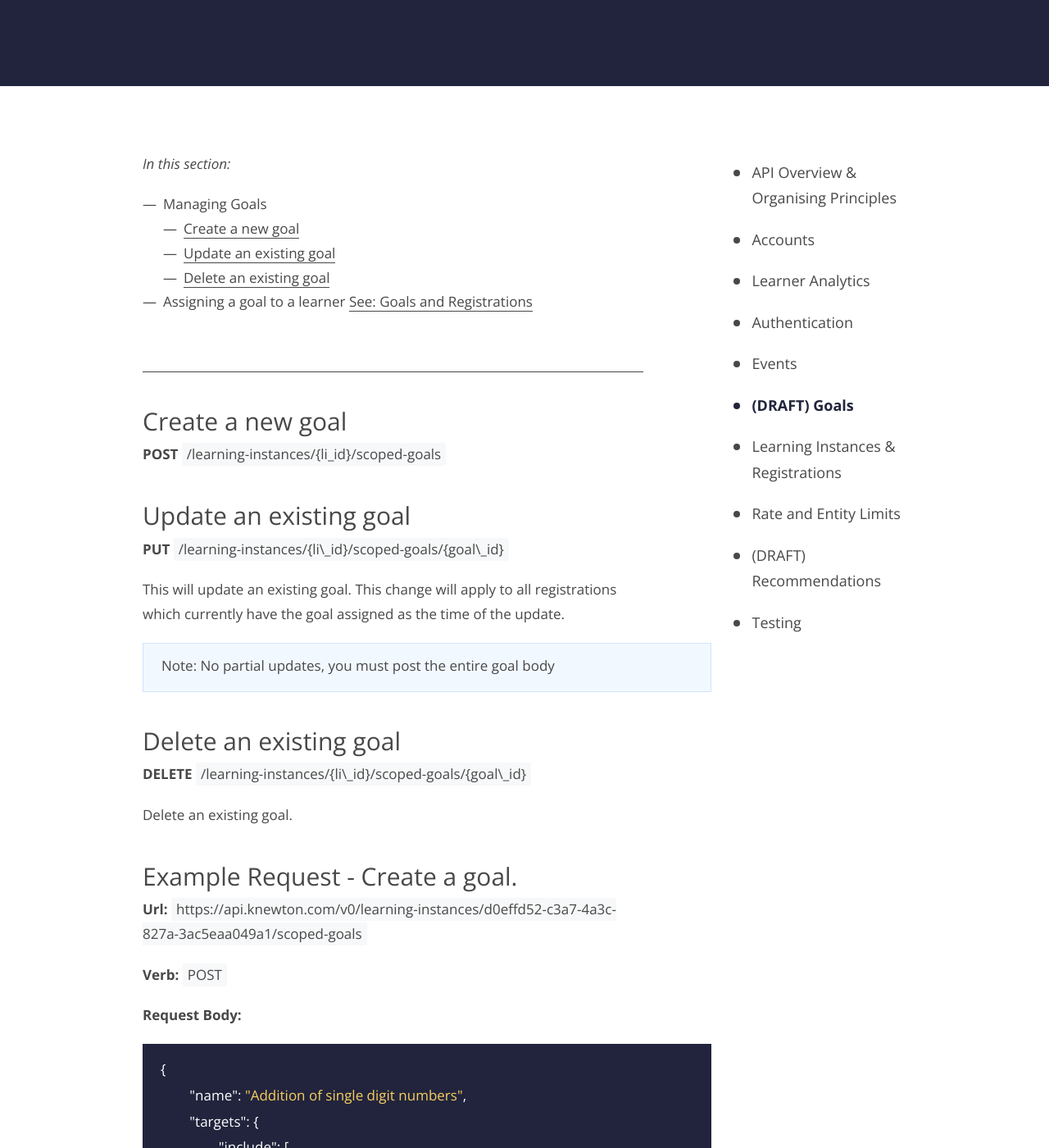
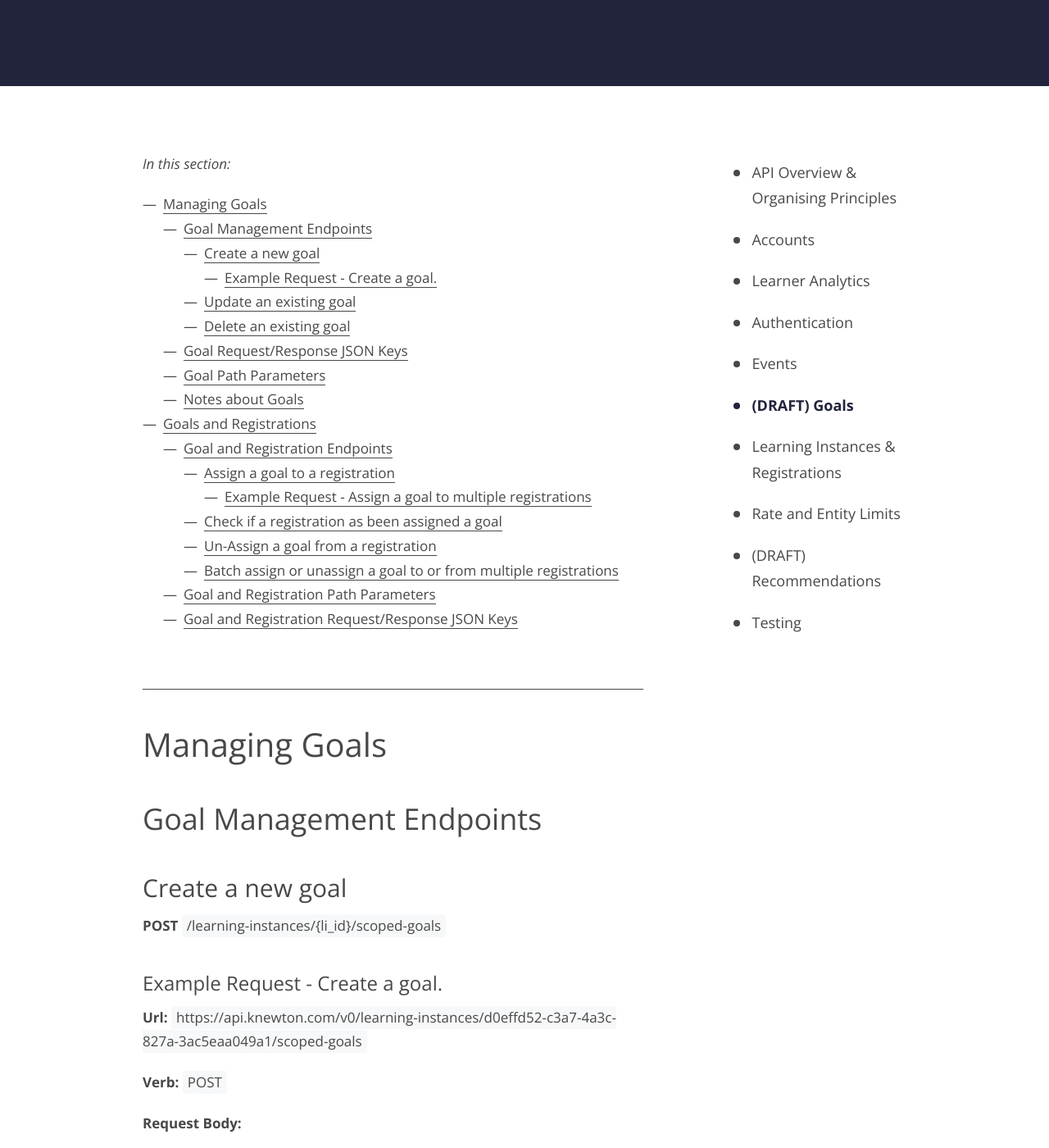
Before and after one commit to aheitzmann/some-docsite, a Jekyll site: the page built from _documentation/goals.md, in a window 1280 px wide and 1400 px high, scrolled down 473 px. Shown: the whole window at 82% size. Built offline with Jekyll 4.4.1, drawn with Linux system fonts in a browser that asks for light colours; some web fonts are replaced; some of the changed text lies outside the part shown.

````diff
--- a/_documentation/goals.md
+++ b/_documentation/goals.md
@@ -13,35 +13,37 @@ hero:
 
 *In this section:*
 
-* Managing Goals
-  * [Create a new goal](#create-a-new-goal)
-  * [Update an existing goal](#update-an-existing-goal)
-  * [Delete an existing goal](#delete-an-existing-goal)
-* Assigning a goal to a learner [See: Goals and Registrations](#goals-and-registrations)
+- [Managing Goals](#managing-goals)
+	- [Goal Management Endpoints](#goal-management-endpoints)
+		- [Create a new goal](#create-a-new-goal)
+			- [Example Request - Create a goal.](#example-request---create-a-goal)
+		- [Update an existing goal](#update-an-existing-goal)
+		- [Delete an existing goal](#delete-an-existing-goal)
+	- [Goal Request/Response JSON Keys](#goal-requestresponse-json-keys)
+	- [Goal Path Parameters](#goal-path-parameters)
+	- [Notes about Goals](#notes-about-goals)
+- [Goals and Registrations](#goals-and-registrations)
+	- [Goal and Registration Endpoints](#goal-and-registration-endpoints)
+		- [Assign a goal to a registration](#assign-a-goal-to-a-registration)
+			- [Example Request - Assign a goal to multiple registrations](#example-request---assign-a-goal-to-multiple-registrations)
+		- [Check if a registration as been assigned a goal](#check-if-a-registration-as-been-assigned-a-goal)
+		- [Un-Assign a goal from a registration](#un-assign-a-goal-from-a-registration)
+		- [Batch assign or unassign a goal to or from multiple registrations](#batch-assign-or-unassign-a-goal-to-or-from-multiple-registrations)
+	- [Goal and Registration Path Parameters](#goal-and-registration-path-parameters)
+	- [Goal and Registration Request/Response JSON Keys](#goal-and-registration-requestresponse-json-keys)
 
 <br>
 
-----
+---
+
+# Managing Goals
+
+## Goal Management Endpoints
 
 ### Create a new goal
 **POST** `/learning-instances/{li_id}/scoped-goals`
 
-
-### Update an existing goal
-**PUT** `/learning-instances/{li\_id}/scoped-goals/{goal\_id}`
-
-This will update an existing goal. This change will apply to all registrations which currently have the goal assigned as the time of the update.
-
-<div class="callout callout--info">
-    <p>Note: No partial updates, you must post the entire goal body</p>
-</div>
-
-### Delete an existing goal
-**DELETE** `/learning-instances/{li\_id}/scoped-goals/{goal\_id}`
-
-Delete an existing goal.
-
-### Example Request - Create a goal.
+#### Example Request - Create a goal.
 
 **Url:** `https://api.knewton.com/v0/learning-instances/d0effd52-c3a7-4a3c-827a-3ac5eaa049a1/scoped-goals`
 
@@ -103,7 +105,21 @@ Delete an existing goal.
 }
 ```
 
-### Request/Response JSON Keys
+### Update an existing goal
+**PUT** `/learning-instances/{li\_id}/scoped-goals/{goal\_id}`
+
+This will update an existing goal. This change will apply to all registrations which currently have the goal assigned as the time of the update.
+
+<div class="callout callout--info">
+    <p>Note: No partial updates, you must post the entire goal body</p>
+</div>
+
+### Delete an existing goal
+**DELETE** `/learning-instances/{li\_id}/scoped-goals/{goal\_id}`
+
+Delete an existing goal.
+
+## Goal Request/Response JSON Keys
 
 | Parameter | Type | Optional | Description |
 | --- | --- | --- | --- | --- | --- |
@@ -124,7 +140,7 @@ Delete an existing goal.
 | completion\_criteria.<br>min\_work\_per\_target | int | Yes | The minimum number of assessing interactions the student must have on a target's concepts to be eligible for target completion. |
 | completion\_criteria.<br>max\_work\_on\_goal | int | Yes | The maximum number of interactions (assessing and instructing) the student can have toward a goal (including on-target and off-target work), after which they'll achieve status "complete_max_work" on the goal, regardless of mastery. They will still receive recommendations, and if they complete via mastery, the status will become "complete". |
 
-### Path Parameters
+## Goal Path Parameters
 
 | Parameter | Type | Optional | Immutable | Description |
 | --- | --- | --- | --- | --- |
@@ -142,66 +158,23 @@ Knewton goals can exist in one of several states, each of which directly impacts
 *   **In Progress** – The learner registration is working on the goal and is still receiving recommendations to help her achieve the target score defined in the goal.
 *   **Ready** – The learner registration has achieved the target score defined in the goal.
 
-# Goals and Registrations
-
-----
 <br>
 
-## **PUT** <br> /learning-instances/{li\_id}/scoped-goals/{goal\_id}/registrations/{reg\_id}
-Assign a goal to a registration
+# Goals and Registrations
+A single goal can be assigned to many registrations
 
-## **GET** <br> /learning-instances/{li\_id}/scoped-goals/{goal\_id}/registrations/{reg\_id}
-Check if the registration has been assigned to this goal. If an HTTP 404 Not Found is returned, then it has not been assigned, otherwise it has been.
+## Goal and Registration Endpoints
 
-## **DELETE** <br> /learning-instances/{li\_id}/scoped-goals/{goal\_id}/registrations/{reg\_id}
-Remove the assigning of a goal from a registration
+### Assign a goal to a registration
+**PUT** `/learning-instances/{li\_id}/scoped-goals/{goal\_id}/registrations/{reg\_id}`
 
-### Path Parameters
+#### Example Request - Assign a goal to multiple registrations
 
-| Parameter | Type | Optional | Immutable | Description |
-| --- | --- | --- | --- | --- |
-| li\_id | UUID | No | No | ID of the learning instance that owns the goal |
-| goal\_id | UUID | No | Yes | The ID of the goal to prepare for recommendations |
-| reg\_id | UUID | No | Yes | ID of a registration to prepare for recommendations |
-
-<div class="callout callout--info">
-    <p>Note: Current Account must be an instructor for this learning instance or have Partner Administrator privileges</p>
-</div>
-
-## **PUT** <br> /learning-instances/{li\_id}/scoped-goals/{goal\_id}/registrations
-Assign (or unassign) a goal to (or from) multiple registrations in a single call
-
-### Request/Response JSON Keys
-
-| Parameter | Type | Optional | Description |
-| --- | --- | --- | --- | --- | --- |
-| action | String | No | Must be either "assign" or "unassign" |
-| registration\_type | String | Yes | Type of batch call - can be either "all" (action taken against all registrations) or "learners" (action taken against only learner registrations) or "instructors" (action taken only against instructor registrations). Only one of registration_type or registration_ids can be specified. |
-| registration\_ids | Array of UUIDs | Yes | List of registration ids to assign to or unassign from a particular goal in a learning instance. Only one of registration_type or registration_ids can be specified. |
-| success.code | Integer | Yes  | Part of a partial response, the HTTP status code for this part |
-| success.body | Object | Yes  | Part of a partial response, contains the successfully updated registration ids |
-| success.body.registration\_ids | Array of UUIDs | Yes | The IDs for the registrations successfully updated |
-| failure\[x\].code | Integer | Yes | Part of a partial response, the HTTP status for this part of the errors |
-| failure\[x\].message | String | Yes | Part of a partial response, a string description of the error that occurred |
-| failure\[x\].error\_id | UUID | Yes | Part of a partial response, a unique error ID for this failure |
-| failure\[x\].body | Object | Yes | Part of a partial response, contains the unsuccessfully updated registration IDs |
-| failure\[x\].body.registration\_ids | Array of UUIDs | Yes | The IDs for the registrations not successfully updated |
-
-### Path Parameters
-
-| Parameter | Type | Optional | Immutable | Description |
-| --- | --- | --- | --- | --- |
-| li\_id | UUID | No | Yes | ID of the learning instance that owns the goal |
-| goal\_id | UUID | No | Yes | The ID of the goal to prepare or stop preparing for recommendations |
-
-### Samples
-
-**URL:**
-`https://api.knewton.com/v0/learning-instances/0cb6f3dc-8c6d-4bc7-b278-08d6147d9a0c/scoped-goals/f6d8c4f2-4956-4ff6-aa8b-995b6c77d68f/registrations/`
+**Url:** `https://api.knewton.com/v0/learning-instances/0cb6f3dc-8c6d-4bc7-b278-08d6147d9a0c/scoped-goals/f6d8c4f2-4956-4ff6-aa8b-995b6c77d68f/registrations/`
 
 **Verb:** `PUT`
 
-**Request Body**
+**Request Body:**
 
 ```json
 {
@@ -210,7 +183,7 @@ Assign (or unassign) a goal to (or from) multiple registrations in a single call
 }
 ```
 
-**Response Body**
+**Assign Goal to Registrations - Response Body:**
 
 ```json
 {
@@ -228,3 +201,46 @@ Assign (or unassign) a goal to (or from) multiple registrations in a single call
 <div class="callout callout--info">
     <p>Note: Current Account must be an instructor for this learning instance or have Partner Administrator privileges</p>
 </div>
+
+### Check if a registration as been assigned a goal
+**GET** `/learning-instances/{li\_id}/scoped-goals/{goal\_id}/registrations/{reg\_id}`
+
+Check if the registration has been assigned to this goal. If an HTTP 404 Not Found is returned, then it has not been assigned, otherwise it has been.
+
+### Un-Assign a goal from a registration
+**DELETE** `/learning-instances/{li\_id}/scoped-goals/{goal\_id}/registrations/{reg\_id}`
+
+Remove the assigning of a goal from a registration
+
+### Batch assign or unassign a goal to or from multiple registrations
+**PUT** `/learning-instances/{li\_id}/scoped-goals/{goal\_id}/registrations`
+
+Assign (or unassign) a goal to (or from) multiple registrations in a single call
+
+## Goal and Registration Path Parameters
+
+| Parameter | Type | Optional | Immutable | Description |
+| --- | --- | --- | --- | --- |
+| li\_id | UUID | No | No | ID of the learning instance that owns the goal |
+| goal\_id | UUID | No | Yes | The ID of the goal to prepare for recommendations |
+| reg\_id | UUID | No | Yes | ID of a registration to prepare for recommendations |
+
+<div class="callout callout--info">
+    <p>Note: Current Account must be an instructor for this learning instance or have Partner Administrator privileges</p>
+</div>
+
+## Goal and Registration Request/Response JSON Keys
+
+| Parameter | Type | Optional | Description |
+| --- | --- | --- | --- | --- | --- |
+| action | String | No | Must be either "assign" or "unassign" |
+| registration\_type | String | Yes | Type of batch call - can be either "all" (action taken against all registrations) or "learners" (action taken against only learner registrations) or "instructors" (action taken only against instructor registrations). Only one of registration_type or registration_ids can be specified. |
+| registration\_ids | Array of UUIDs | Yes | List of registration ids to assign to or unassign from a particular goal in a learning instance. Only one of registration_type or registration_ids can be specified. |
+| success.code | Integer | Yes  | Part of a partial response, the HTTP status code for this part |
+| success.body | Object | Yes  | Part of a partial response, contains the successfully updated registration ids |
+| success.body.registration\_ids | Array of UUIDs | Yes | The IDs for the registrations successfully updated |
+| failure\[x\].code | Integer | Yes | Part of a partial response, the HTTP status for this part of the errors |
+| failure\[x\].message | String | Yes | Part of a partial response, a string description of the error that occurred |
+| failure\[x\].error\_id | UUID | Yes | Part of a partial response, a unique error ID for this failure |
+| failure\[x\].body | Object | Yes | Part of a partial response, contains the unsuccessfully updated registration IDs |
+| failure\[x\].body.registration\_ids | Array of UUIDs | Yes | The IDs for the registrations not successfully updated |
--- a/knewton-theme/_sass/components/_post.scss
+++ b/knewton-theme/_sass/components/_post.scss
@@ -12,24 +12,7 @@
 	h1, h2, h3, h4, h5, h6 {
 		position: relative;
 		margin-top: 40px !important;
-		margin-bottom: 5px !important;
-	}
-
-	h2 {
-		border-bottom: 1px solid darken($color-gray-50, 5%);
-		padding-bottom: .625rem;
-	}
-
-	h1, h2 {
-		margin-top: 3.375rem;
-
-		@include media-breakpoint-up(md) {
-			margin-top: 4.25rem;
-		}
-
-		&:first-child {
-			margin-top: 0;
-		}
+		margin-bottom: 10px !important;
 	}
 
 	h4, h5, h6 {
````
Also changed, not shown: _content/content-data.md (+4 -4 lines), _documentation/overview.md (+1 -0 lines), _product/branding-guidelines.md (+1 -1 lines), _product/thinking-adaptively.md (deleted, +0 -13 lines), README.md, _documentation/platform-credentials.md (added).
